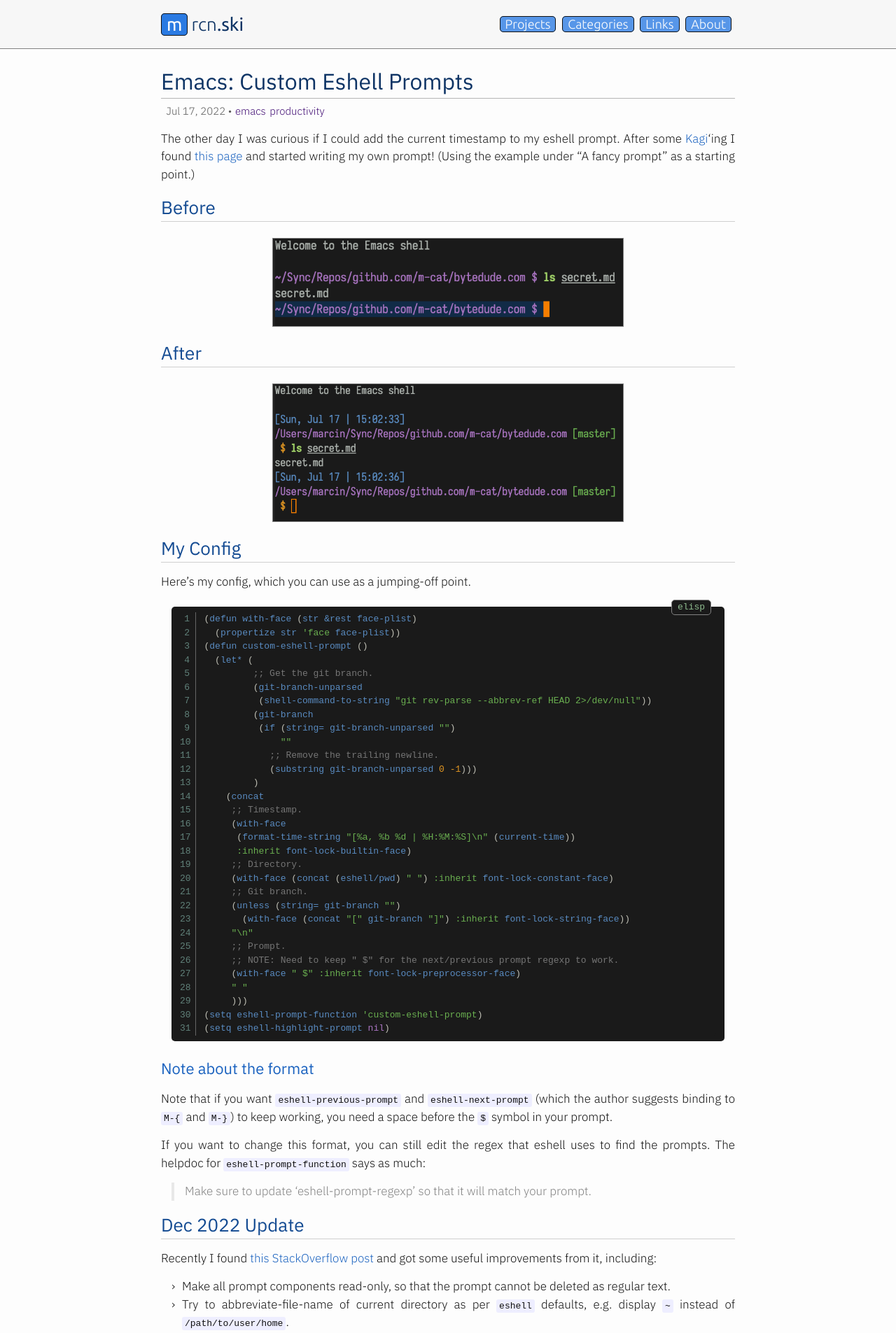
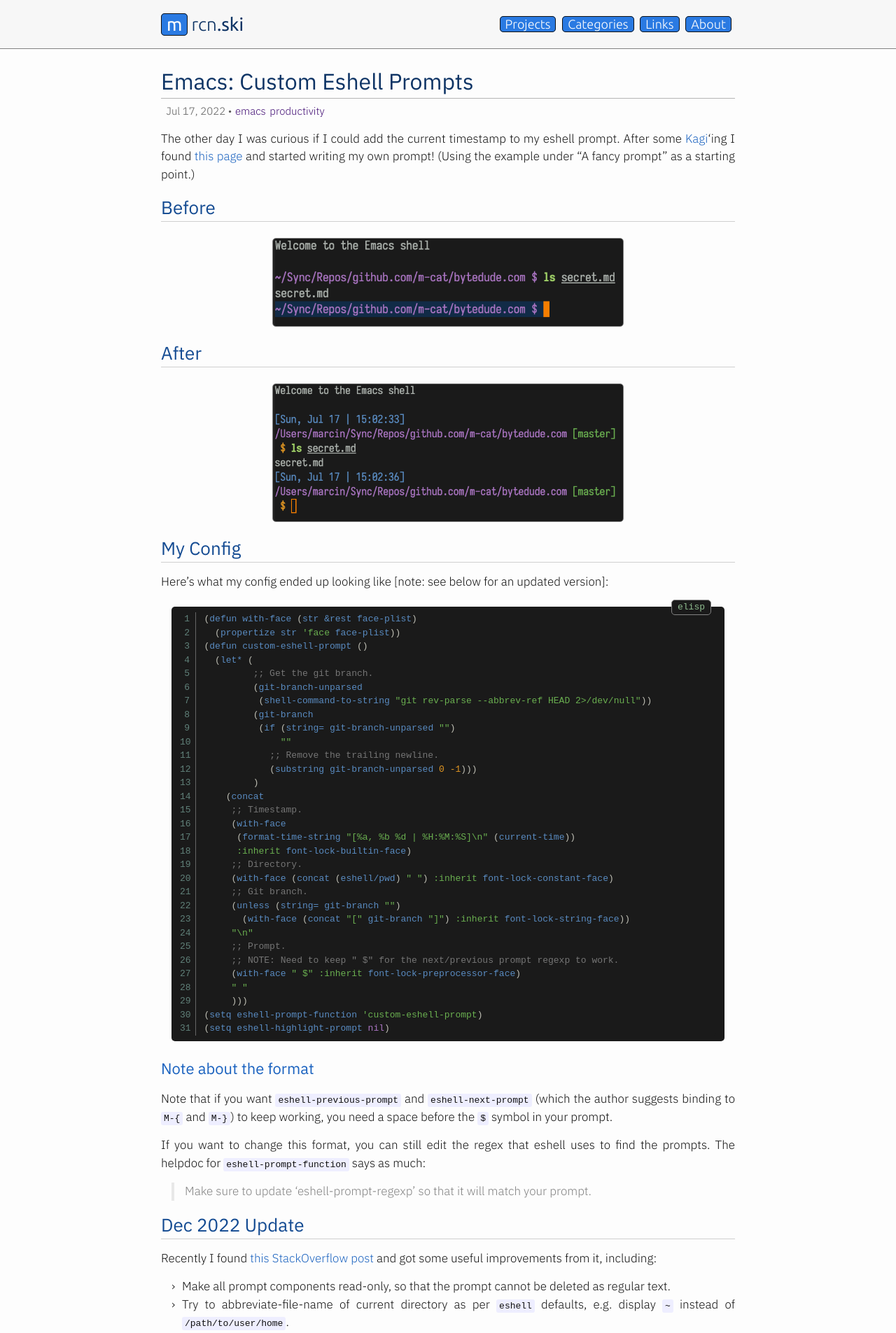
Before and after one commit to mrcnski/signor.dev, a Jekyll site: the page built from _posts/2022-07-17-custom-eshell-prompts.md, in a window 1280 px wide. Shown: the top 1905 px of the page at 70% size. Built offline with Jekyll 4.4.1, drawn with Linux system fonts in a browser that asks for light colours; some of the changed text lies outside the part shown.

Commit message:
Make some updates here and there

```diff
--- a/_config.yml
+++ b/_config.yml
@@ -20,7 +20,7 @@ url: "https://mrcn.ski" # the base hostname & protocol for your site, e.g. https
 short_url: "mrcn.ski"
 github_username: "mrcnski"
 category_dir: category
-copyright_year: 2022
+copyright_year: 2023
 
 repository: "mrcnski/mrcn.ski"
 
--- a/_posts/2022-07-17-custom-eshell-prompts.md
+++ b/_posts/2022-07-17-custom-eshell-prompts.md
@@ -20,7 +20,7 @@ prompt! (Using the example under "A fancy prompt" as a starting point.)
 
 ## My Config
 
-Here's my config, which you can use as a jumping-off point.
+Here's what my config ended up looking like [note: see below for an updated version]:
 
 {% highlight elisp linedivs %}
 (defun with-face (str &rest face-plist)
--- a/_sass/minutia.scss
+++ b/_sass/minutia.scss
@@ -20,6 +20,8 @@ $bold-font-weight: 500 !default;
 $base-line-height: 1.5 !default;
 
 $spacing-unit:     30px !default;
+
+$border-radius:    5px !default;
 
 /* Define color palette */
 
--- a/_sass/minutia/_layout.scss
+++ b/_sass/minutia/_layout.scss
@@ -58,7 +58,7 @@
         font-size: $large-font-size;
 
         color: $background-color;
-        background-color: $light-blue;
+        background-color: $blue;
 
         padding: 0px 7px 1px 7px;
         border: 1px solid $text-color;
@@ -125,6 +125,7 @@ img.center {
 // Image borders
 img.border {
     border: 1px solid $gray;
+    border-radius: $border-radius;
 }
 
 // Add image captions
@@ -392,10 +393,10 @@ img + em {
 
 .categories {
     text-align: left;
+    font-size: $large-font-size;
 }
 
 .category-link {
-    font-size: $small-font-size;
     color: $dark-purple !important;
     padding: 0px 1px 1px 1px;
 
@@ -410,7 +411,6 @@ img + em {
 
 .category-count {
     color: $gray;
-    font-size: $small-font-size;
 }
 
 /* About */
--- a/_sass/minutia/_syntax-highlighting.scss
+++ b/_sass/minutia/_syntax-highlighting.scss
@@ -54,7 +54,7 @@ code.highlight {
 
 /* Block code, no highlight */
 pre {
-    border-radius: 5px;
+    border-radius: $border-radius;
     margin: $spacing-unit * 0.75 $spacing-unit / 2;
     padding: 8px 12px;
     overflow-x: auto;
```
Also changed, not shown: 1 other file.
